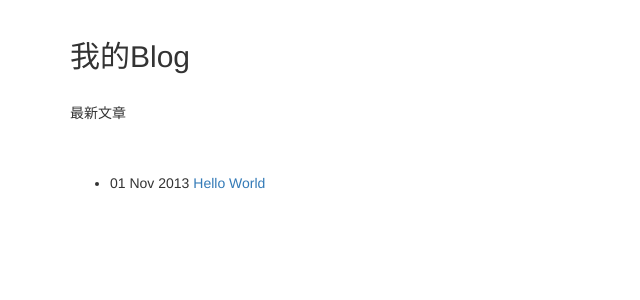
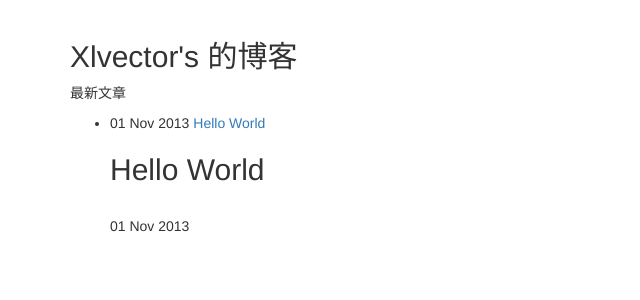
Before and after one commit to xlvector/blog, a Jekyll site: the page built from index.html, in a window 1280 px wide. Shown: the top 300 px of the page, without its empty margins (0-640 px from the left). Built offline with Jekyll 4.4.1, drawn with Linux system fonts in a browser that asks for light colours; nearby versions of some CDN libraries.

```diff
--- a/index.html
+++ b/index.html
@@ -1,12 +1,15 @@
 ---
 layout: default
-title: 我的Blog
+title: Xlvector's 的博客
 ---
 
 <h2>{{ page.title }}</h2>
-　　<p>最新文章</p>
-　　<ul>
-　　　　{% for post in site.posts %}
-　　　　　　<li>{{ post.date | date_to_string }} <a href="{{ site.baseurl }}{{ post.url }}">{{ post.title }}</a></li>
+	<p>最新文章</p>
+	<ul>
+		{% for post in site.posts %}
+		<li>{{ post.date | date_to_string }}
+			<a href="{{ site.baseurl }}{{ post.url }}">{{ post.title }}</a>
+			<p>{{ post.excerpt }}</p>
+		</li>
 　　　　{% endfor %}
 　　</ul>
```
